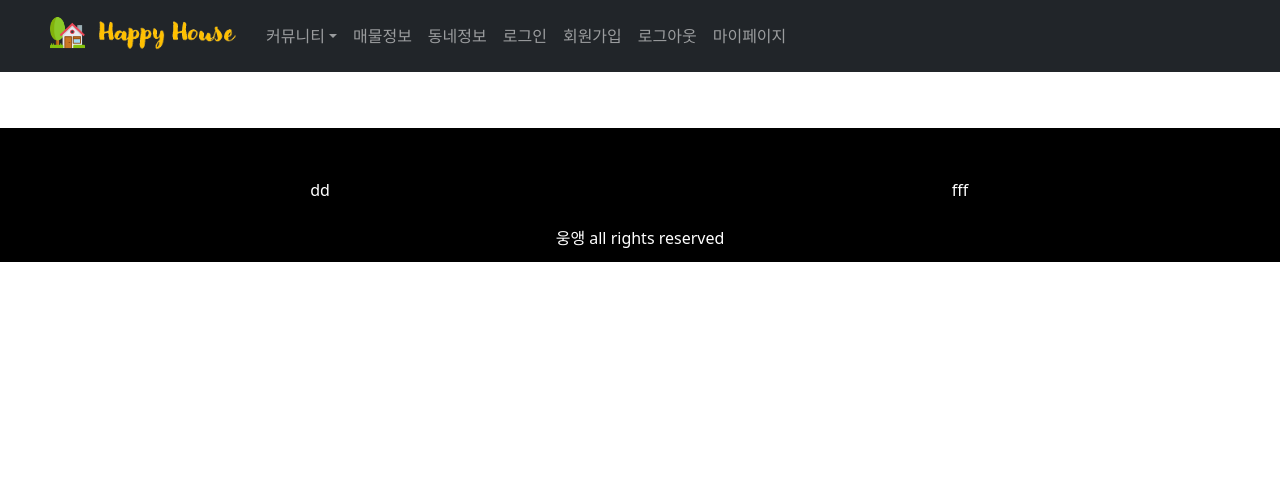
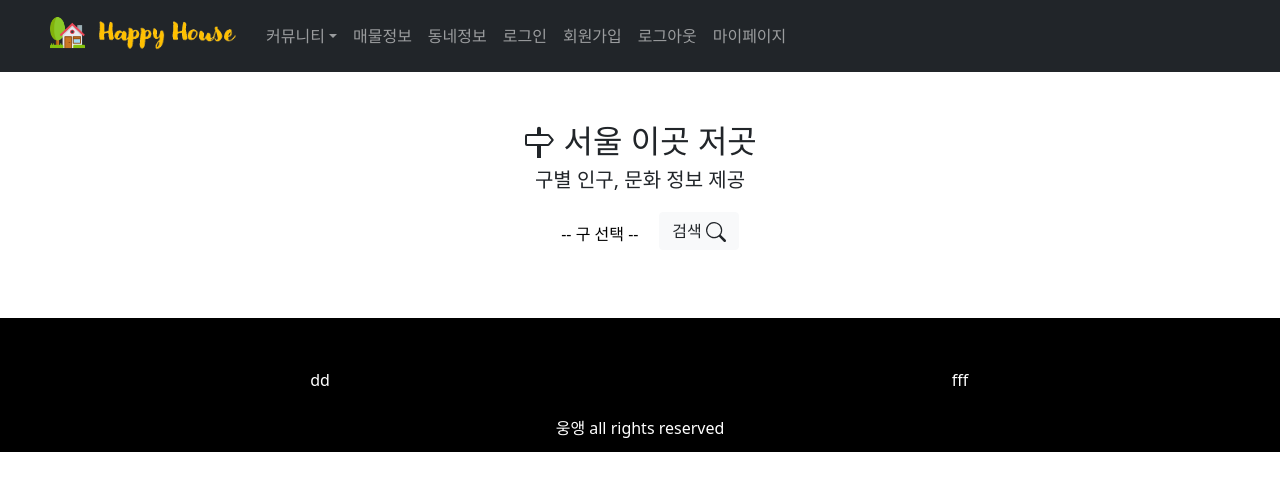
Before and after one commit to yallyyally/HappyHouse_Frontend, a Vue app: page /towninfo in a window 1280 px wide. Shown: the top 490 px of the page. Built offline with nearby package versions, Linux system fonts and the light colour scheme; no server answers; what vue-swal would draw is missing.

Commit message:
동네정보 틀잡기

```diff
--- a/src/components/layout/AppHeader.vue
+++ b/src/components/layout/AppHeader.vue
@@ -29,7 +29,7 @@
 
       <!-- 동네정보 -->
       <b-navbar-nav>
-        <b-nav-item href="#">동네정보</b-nav-item>
+        <b-nav-item href="/towninfo">동네정보</b-nav-item>
       </b-navbar-nav>
     </b-navbar-nav>
 
--- /dev/null
+++ b/src/components/towninfo/SearchTown.vue
@@ -0,0 +1,81 @@
+<template>
+    <div>
+    <!-- 제목 -->
+    <div class="title">
+        <h2><b-icon icon="signpost" scale="1" ></b-icon> 서울 이곳 저곳</h2>
+        <h5>구별 인구, 문화 정보 제공 </h5>
+    </div>
+
+    <div class="content">
+    <!-- 구 선택 selectbox -->
+    <span class="selectbox">
+        <b-form-select v-model = "selectedGu" :options= "optionsGu" class="mb-3">
+         <b-form-select-option :value= "null" disabled >-- 구 선택 --</b-form-select-option>
+        </b-form-select>
+    </span>
+
+    <!-- 정보 보기 버튼 -->
+    <span class="selectbox">
+        <b-button @click="getTownInfo" variant="light" class="mb-2" > 검색 <b-icon icon="search" aria-hidden="true"></b-icon>
+              <!-- <b-spinner variant="light"></b-spinner> -->
+         </b-button>
+    </span>
+    </div>
+    </div>
+</template>
+<style scoped>
+    .title{
+        margin-top:50px;
+        margin-bottom:20px;
+        text-align: center;
+    }
+    .selectbox{
+        width: 20%;
+        margin-left:20px;
+    }
+    .content{
+        text-align: center;
+    }
+
+</style>
+
+<script>
+
+import { mapGetters } from 'vuex'
+import { mapActions } from 'vuex'
+
+export default{
+
+    name:"SearchTown",
+    computed:{
+        // 소괄호 안써서 한시간 넘게 날림 ,,^^
+        ...mapGetters(['optionsGu'])
+    },
+    created(){
+        console.log("구 이름 불러오기 시작");
+        this.getOptionsGu();
+    },
+    data(){
+        //이거 mapState로 바꿀것.
+        return{
+        selectedGu:null,
+        }
+    },
+
+    methods:{
+        ...mapActions(['getOptionsGu']
+        ),
+        getTownInfo(){
+            if(this.selectedGu == null){
+                alert('지역을 선택해주세요.');
+            }
+            else{
+                alert(this.selectedGu+"의 정보 가져오기")
+            }
+        },
+
+    }
+
+}
+
+</script>
--- a/src/router/index.js
+++ b/src/router/index.js
@@ -1,28 +1,33 @@
 import Vue from "vue";
 import VueRouter from "vue-router";
-import store from '../store';
+import store from "../store";
+// 매물 관련
+import HouseInfo from "../views/HouseInfo.vue";
+// 회원 관련
 import Home from "../views/Home.vue";
-import HouseInfo from "../views/HouseInfo.vue";
 import join from "../views/member/join.vue";
 import login from "../views/member/login.vue";
 import mypage from "../views/member/mypage.vue";
+// 게시판 관련
 import Board from "../views/Board.vue";
 import InsertBoard from "../components/board/InsertBoard.vue";
 import DetailBoard from "../components/board/DetailBoard.vue";
 import UpdateBoard from "../components/board/UpdateBoard.vue";
-import UpdateSuccess from '../components/board/UpdateSuccess.vue';
-import DeleteSuccess from '../components/board/DeleteSuccess.vue';
-import notice from '../views/NoticeBoard.vue';
+import UpdateSuccess from "../components/board/UpdateSuccess.vue";
+import DeleteSuccess from "../components/board/DeleteSuccess.vue";
+import notice from "../views/NoticeBoard.vue";
+// 동네정보 관련
+import towninfo from "../views/TownInfo.vue";
 
 Vue.use(VueRouter);
 
 const requireAuth = () => (to, from, next) => {
-const nextRoute = to.path;
+  const nextRoute = to.path;
 
   if (store.getters.getAccessToken) {
     return next();
   } else {
-    return next('/login' + nextRoute);
+    return next("/login" + nextRoute);
   }
 };
 
@@ -56,13 +61,13 @@ const routes = [
     component: login,
   },
   {
-    path: '/login/:firstKey/:secondKey',
-    name: 'LoginNextRoute',
+    path: "/login/:firstKey/:secondKey",
+    name: "LoginNextRoute",
     component: login,
   },
   {
-    path: '/login/:firstKey/:secondKey/:thirdKey',
-    name: 'LoginThirdRoute',
+    path: "/login/:firstKey/:secondKey/:thirdKey",
+    name: "LoginThirdRoute",
     component: login,
   },
   {
@@ -72,51 +77,56 @@ const routes = [
     beforeEnter: requireAuth(),
   },
   {
-    path: '/Board',
-    name: 'Baord',
+    path: "/Board",
+    name: "Baord",
     component: Board,
   },
   {
-    path: '/Board/InsertBoard',
-    name: 'InsertBoard',
+    path: "/Board/InsertBoard",
+    name: "InsertBoard",
     component: InsertBoard,
     // beforeEnter: requireAuth(),
   },
   {
-    path: '/Board/:no',
-    name: 'BoardNo',
+    path: "/Board/:no",
+    name: "BoardNo",
     component: Board,
     props: true,
     children: [
       {
-        path: 'Detail',
-        name: 'DetailBoard',
+        path: "Detail",
+        name: "DetailBoard",
         component: DetailBoard,
         props: true,
       },
       {
-        path: 'Update',
-        name: 'UpdateBoard',
+        path: "Update",
+        name: "UpdateBoard",
         component: UpdateBoard,
         props: true,
       },
     ],
   },
   {
-    path: '/update/success',
-    name: 'UpdateSuccess',
+    path: "/update/success",
+    name: "UpdateSuccess",
     component: UpdateSuccess,
   },
   {
-    path: '/delete/success',
-    name: 'DeleteSuccess',
+    path: "/delete/success",
+    name: "DeleteSuccess",
     component: DeleteSuccess,
   },
   {
-    path: '/notice',
-    name: 'notice',
+    path: "/notice",
+    name: "notice",
     // beforeEnter: requireAuth(),
     component: notice,
+  },
+  {
+    path: "/towninfo",
+    name: "towninfo",
+    component: towninfo,
   },
 ];
 
--- /dev/null
+++ b/src/views/TownInfo.vue
@@ -0,0 +1,14 @@
+<template>
+<!-- 검색칸 -->
+ <search-town></search-town>
+</template>
+
+<script>
+import SearchTown from '../components/towninfo/SearchTown.vue'
+
+export default{
+    components:{
+        SearchTown
+    }
+}
+</script>
```
Also changed, not shown: src/components/houseinfo/LineChart.js (deleted, +0 -10 lines).
